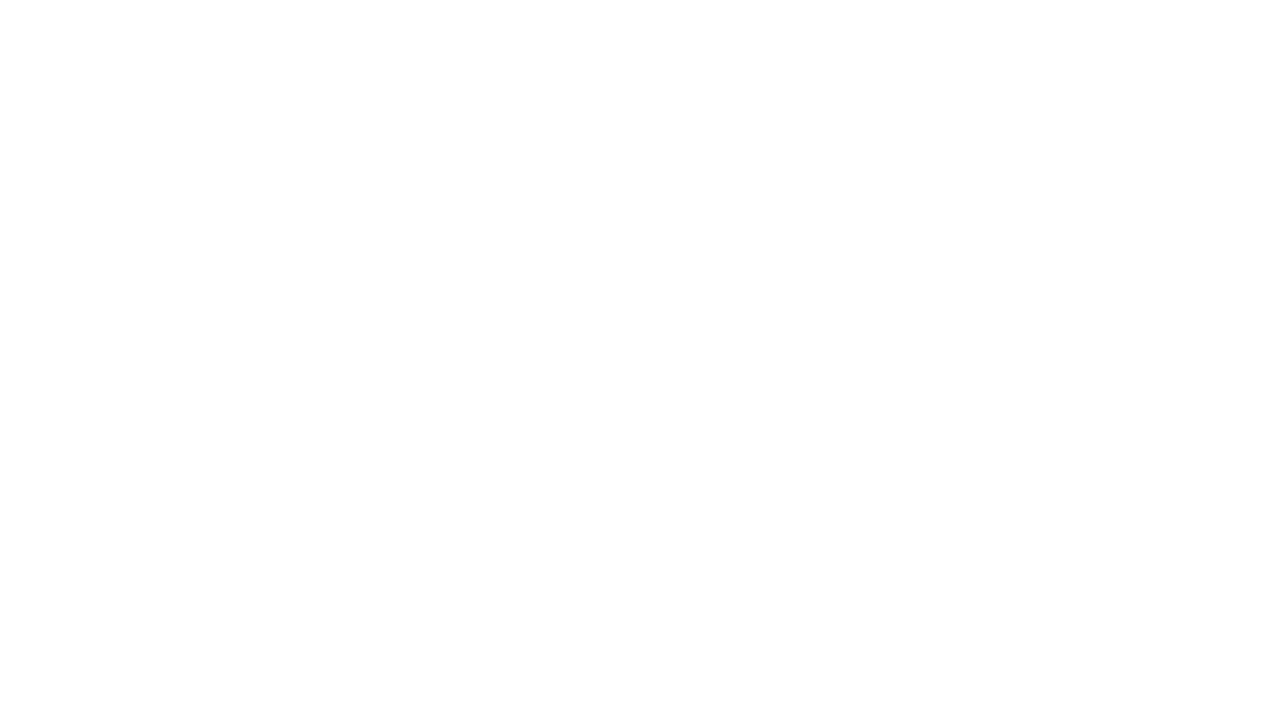
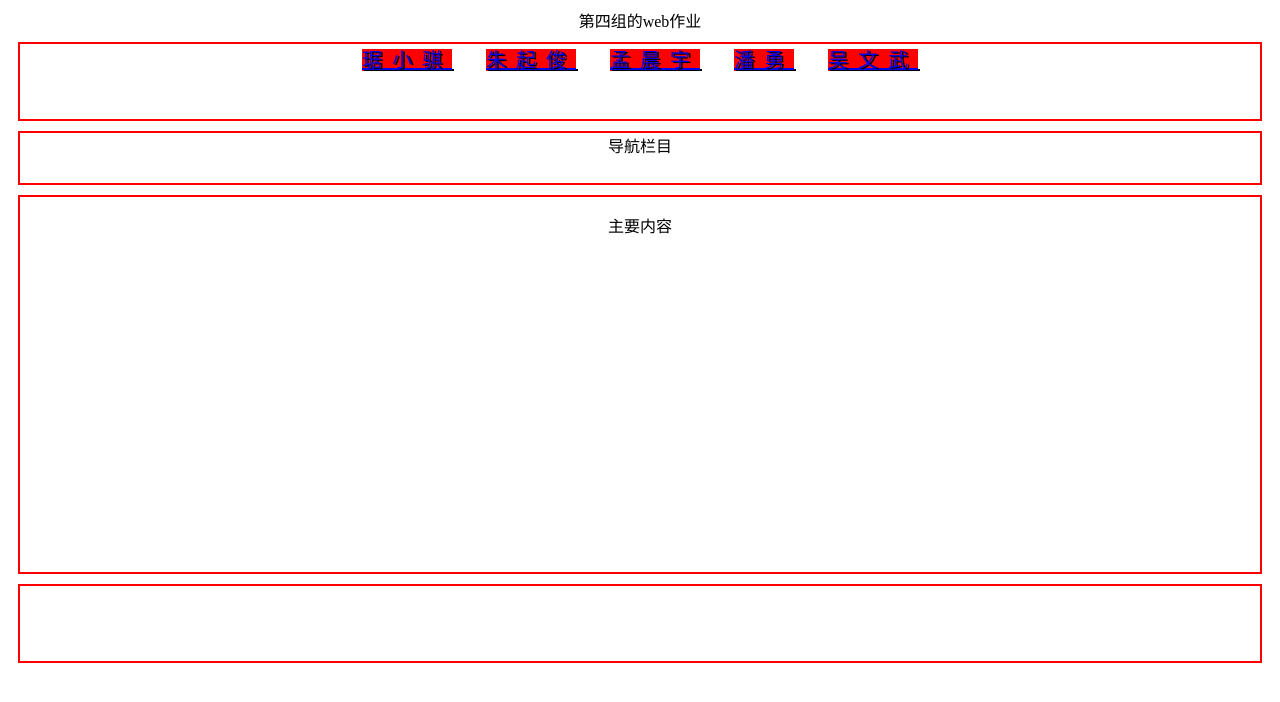
Before and after one commit to 20232463web/20232463, a plain HTML site: page index.html in a window 1280 px wide. Drawn offline with Linux system fonts and the light colour scheme.

Commit message:
Add files via upload

```diff
--- a/index.html
+++ b/index.html
@@ -1,16 +1,70 @@
-<!doctype html>
 <html lang="en">
+ <meta charset="UTF-8">
  <head>
-  <meta charset="UTF-8">
-  <meta name="Generator" content="EditPlus®">
-  <meta name="Author" content="">
-  <meta name="Keywords" content="">
-  <meta name="Description" content="">
-  <title>Document</title>
+ <style type="text/css">
+	body{
+	height:500px;
+	text-align:center;
+	}
+	a{
+	font-size:20px;
+	background:red;
+	color:white
+	display:inline-block;
+	margin:10px;
+	width:100px;
+	height:50px;
+	}
+	a:hover{
+	color:white;
+	background-color:cyan;
+	}
+	div{
+	border:2px solid red;
+	margin:10px;
+	}
+	#header{
+	height:15%;
+	foot-size:35px;
+	letter-spacing:10px;
+	text-shadow:black 2px 1px;
+	}
+	#lead{
+	height:10%;
+	}
+	#mian{
+	height:75%;
+	background-size:75%;
+
+	}
+	#footer{
+	height:15%;
+	}
+
+ </style>
  </head>
  <body>
-  <h1>
-
-  </h1>
+   <title>Document</title>
+   第四组的web作业
+  <div id="header" class="">
+	<a href="20232463-e.html">琚小骐</a>
+	<a href="20232461-e.html">朱起俊</a>
+	<a href="20232459-e.html">孟晨宇</a>
+	<a href="20232458-e.html">潘勇</a>
+	<a href="20232467-e.html">吴文武</a>
+  </div>
+  <div id="lead" class="">
+	导航栏目
+  </div>
+  <div id="mian" class="">
+	<p>主要内容</p>
+	<img src="" width="" height="" border="0" alt="">
+	<img src="" width="" height="" border="0" alt="">
+	<img src="" width="" height="" border="0" alt="">
+	<img src="" width="" height="" border="0" alt="">
+	<img src="" width="" height="" border="0" alt="">
+</div>
+  <div id="footer" class="">
+</div>
  </body>
 </html>
```
